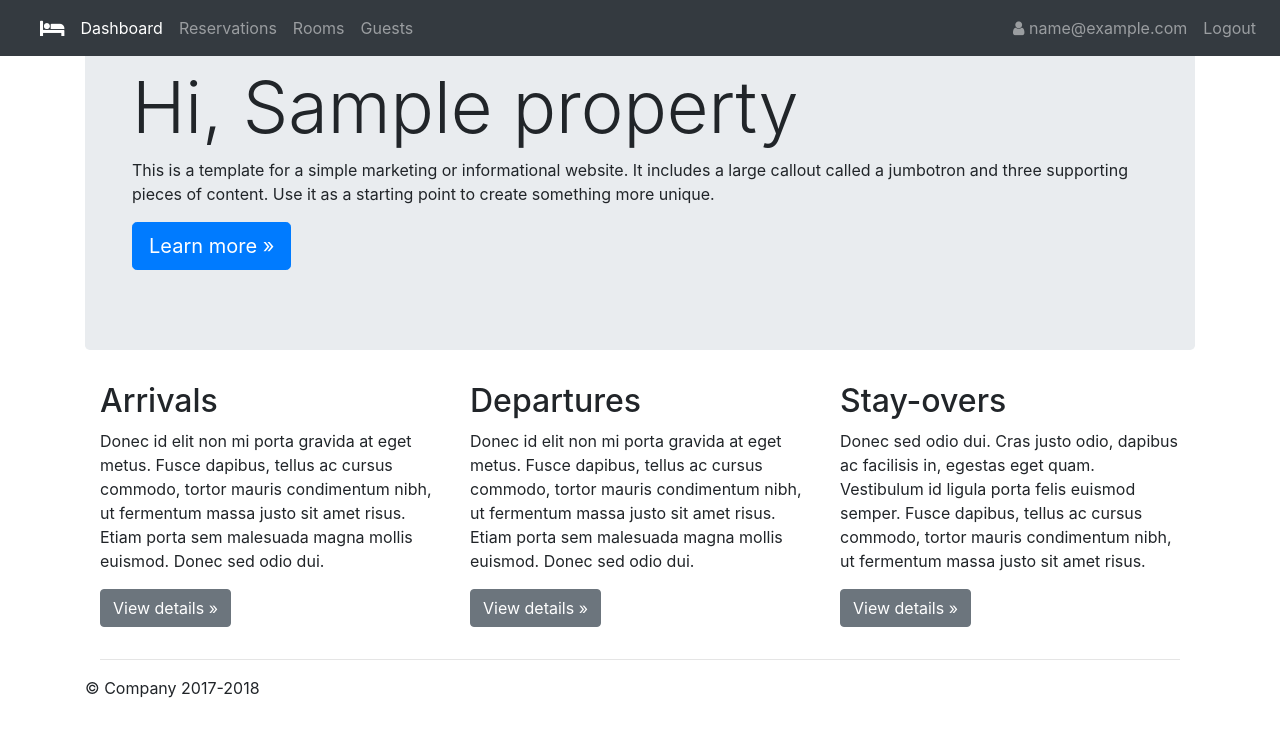
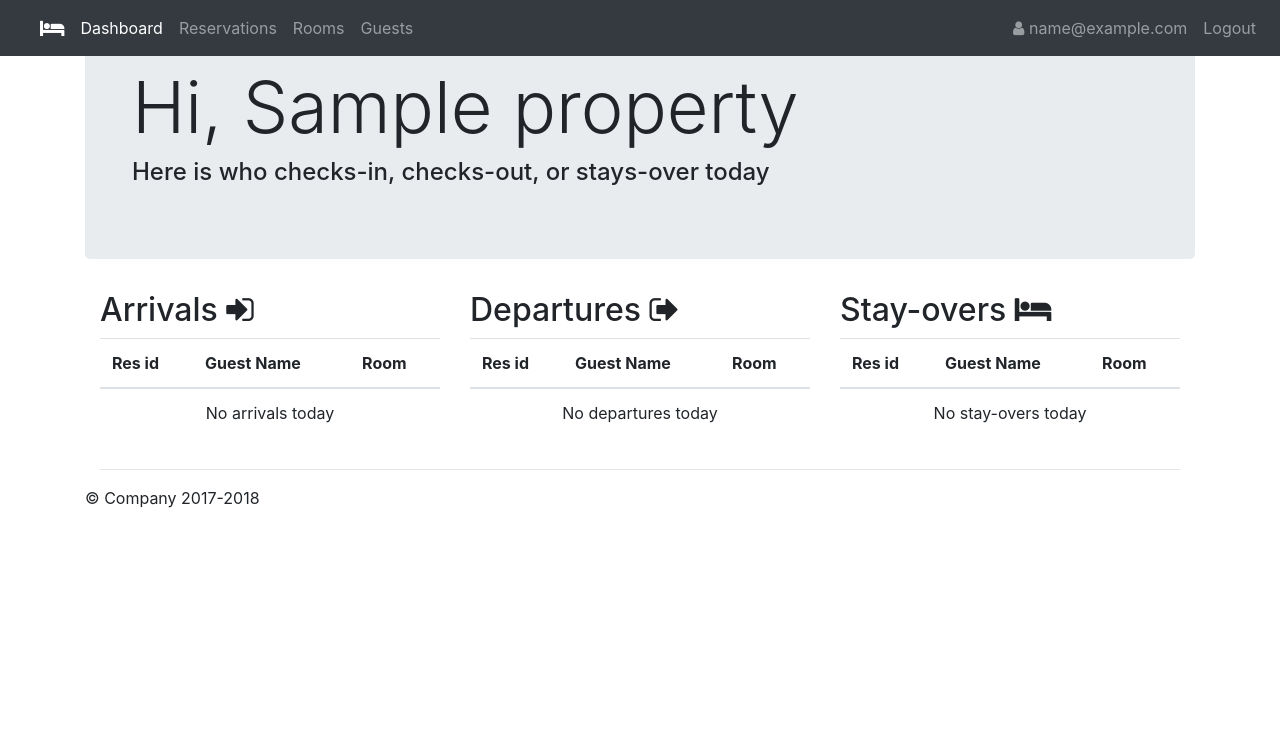
Before and after one commit to wolf637/property-manager, a Django app: page /dashboard/ in a window 1280 px wide. Shown: the top 737 px of the page. Run offline with Django 3.2, Linux system fonts and the light colour scheme; a user stored in the database is signed in; tables that the repository leaves empty hold one stand-in row (values such as "Sample post"); some libraries are stand-ins or nearby versions.

Commit message:
Add functionality to display today's arrivals, departures, and stay-overs on the dashboard

```diff
--- a/property_manager/views.py
+++ b/property_manager/views.py
@@ -3,6 +3,8 @@ from django.contrib.auth.decorators import login_required
 from properties.models import Property
 from django.contrib.auth.models import User
 from django.contrib import auth
+import datetime
+from reservations.models import Reservation
 
 def home(request):
     return render(request, "home.html")
@@ -11,7 +13,15 @@ def home(request):
 def dashboard(request):
 
     property = Property.objects.get(user=request.user)
-    return render(request, "dashboard.html", context={'property': property})
+    today = datetime.datetime.today()
+    arrivals = Reservation.objects.filter(arrival=today, rooms__property=property)
+    departures = Reservation.objects.filter(departure=today, rooms__property=property)
+    stayovers = Reservation.objects.filter(arrival__lt=today, departure__gt=today, rooms__property=property)
+
+    return render(request, "dashboard.html", context={'property': property,
+                                                      'arrivals': arrivals,
+                                                      'departures': departures,
+                                                      'stayovers': stayovers})
 
 def signup(request):
 
--- a/templates/dashboard.html
+++ b/templates/dashboard.html
@@ -6,29 +6,86 @@
       <div class="jumbotron">
         <div class="container">
           <h1 class="display-3">Hi, {{ property.name }}</h1>
-
-            <p>This is a template for a simple marketing or informational website. It includes a large callout called a jumbotron and three supporting pieces of content. Use it as a starting point to create something more unique.</p>
-          <p><a class="btn btn-primary btn-lg" href="#" role="button">Learn more &raquo;</a></p>
+            <h4>Here is who checks-in, checks-out, or stays-over today</h4>
         </div>
       </div>
-
       <div class="container">
         <!-- Example row of columns -->
         <div class="row">
           <div class="col-md-4">
-            <h2>Arrivals</h2>
-            <p>Donec id elit non mi porta gravida at eget metus. Fusce dapibus, tellus ac cursus commodo, tortor mauris condimentum nibh, ut fermentum massa justo sit amet risus. Etiam porta sem malesuada magna mollis euismod. Donec sed odio dui. </p>
-            <p><a class="btn btn-secondary" href="#" role="button">View details &raquo;</a></p>
+            <h2>Arrivals  <i class="fa fa-sign-in" aria-hidden="true"></i></h2>
+            <table class="table">
+              <thead>
+                <tr>
+                  <th scope="col">Res id</th>
+                  <th scope="col">Guest Name</th>
+                  <th scope="col">Room</th>
+                </tr>
+              </thead>
+              <tbody>
+                {% if not arrivals %}
+                <tr><td colspan="3" class="text-center">No arrivals today</td></tr>
+                {% else %}
+                {% for arrival in arrivals %}
+                <tr>
+                  <th scope="row"><a href="{% url 'reservation_details' departure.id %}">{{ arrival.id }}</a></th>
+                  <td><a href="{% url 'guest_details' departure.guest.id %}">{{ arrival.guest }}</a></td>
+                  <td><a href="{% url 'room_details' departure.rooms.id %}">{{ arrival.rooms }}</a></td>
+                </tr>
+              {% endfor %}
+              {% endif %}
+              </tbody>
+            </table>
           </div>
           <div class="col-md-4">
-            <h2>Departures</h2>
-            <p>Donec id elit non mi porta gravida at eget metus. Fusce dapibus, tellus ac cursus commodo, tortor mauris condimentum nibh, ut fermentum massa justo sit amet risus. Etiam porta sem malesuada magna mollis euismod. Donec sed odio dui. </p>
-            <p><a class="btn btn-secondary" href="#" role="button">View details &raquo;</a></p>
+            <h2>Departures  <i class="fa fa-sign-out" aria-hidden="true"></i></h2>
+            <table class="table">
+              <thead>
+                <tr>
+                  <th scope="col">Res id</th>
+                  <th scope="col">Guest Name</th>
+                  <th scope="col">Room</th>
+                </tr>
+              </thead>
+              <tbody>
+                {% if not departures %}
+                <tr><td colspan="3" class="text-center">No departures today</td></tr>
+                {% else %}
+                {% for departure in departures%}
+                <tr>
+                  <th scope="row"><a href="{% url 'reservation_details' departure.id %}">{{ departure.id }}</a></th>
+                  <td><a href="{% url 'guest_details' departure.guest.id %}">{{ departure.guest }}</a></td>
+                  <td><a href="{% url 'room_details' departure.rooms.id %}">{{ departure.rooms }}</a></td>
+                </tr>
+              {% endfor %}
+              {% endif %}
+              </tbody>
+            </table>
           </div>
           <div class="col-md-4">
-            <h2>Stay-overs</h2>
-            <p>Donec sed odio dui. Cras justo odio, dapibus ac facilisis in, egestas eget quam. Vestibulum id ligula porta felis euismod semper. Fusce dapibus, tellus ac cursus commodo, tortor mauris condimentum nibh, ut fermentum massa justo sit amet risus.</p>
-            <p><a class="btn btn-secondary" href="#" role="button">View details &raquo;</a></p>
+            <h2>Stay-overs <i class="fa fa-bed" aria-hidden="true"></i></h2>
+            <table class="table">
+              <thead>
+                <tr>
+                  <th scope="col">Res id</th>
+                  <th scope="col">Guest Name</th>
+                  <th scope="col">Room</th>
+                </tr>
+              </thead>
+              <tbody>
+                {% if not stayovers %}
+                <tr><td colspan="3" class="text-center">No stay-overs today</td></tr>
+                {% else %}
+                {% for stayover in stayovers %}
+                <tr>
+                  <th scope="row"><a href="{% url 'reservation_details' stayover.id %}">{{ stayover.id }}</a></th>
+                  <td><a href="{% url 'guest_details' stayover.guest.id %}">{{ stayover.guest }}</a></td>
+                  <td><a href="{% url 'room_details' stayover.rooms.id %}">{{ stayover.rooms }}</a></td>
+                </tr>
+              {% endfor %}
+              {% endif %}
+              </tbody>
+            </table>
           </div>
         </div>
 
```
